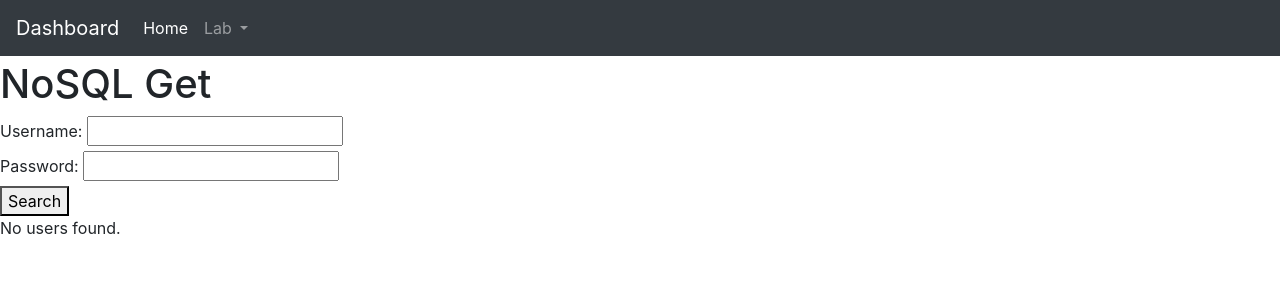
After one commit to agungadhika/Flask_Platform-Testing, a Flask app: page /nosql2 in a window 1280 px wide. The commit adds this page. Shown: the top 300 px of the page. Run offline with Flask 3, Linux system fonts and the light colour scheme; some libraries are stand-ins or nearby versions.

Commit message:
add xxe, nosqli, and docker-compose

````diff
--- a/app.py
+++ b/app.py
@@ -1,20 +1,38 @@
-from flask import Flask, render_template, request, Markup
-import sqlite3, subprocess
+import json
+import sys
+from flask import Flask, jsonify, render_template, request, Markup
+import sqlite3
+import subprocess
+from lxml import etree
+from pymongo import MongoClient
 
 app = Flask(__name__)
+
 
 def connect_db():
     conn = sqlite3.connect('database.db')
     conn.row_factory = sqlite3.Row
     return conn
+
+
+def connect_mongo():
+    client = MongoClient("mongodb://root:toor@mongo")
+    db = client['dbuser']
+    return db
+
+
 @app.template_filter('safe')
 def safe_filter(s):
     return Markup(s)
+
+
 @app.route('/')
 def index():
     return render_template('dashboard.html')
 
-#Dipercantik dan dibuatkan skenarionya
+# Dipercantik dan dibuatkan skenarionya
+
+
 @app.route('/xss1', methods=['GET', 'POST'])
 def xss_post():
     if request.method == 'POST':
@@ -22,13 +40,17 @@ def xss_post():
         return render_template('xss-post.html', name=name)
     return render_template('xss-post.html')
 
-#Dipercantik dan dibuatkan skenarionya
+# Dipercantik dan dibuatkan skenarionya
+
+
 @app.route('/xss2', methods=['GET'])
 def xss_get():
     name = request.args.get('name')
     return render_template('xss-get.html', name=name)
 
-#Next munculin SQL Error Syntax nya
+# Next munculin SQL Error Syntax nya
+
+
 @app.route('/login1', methods=['GET', 'POST'])
 def login_post():
     message = None
@@ -40,7 +62,8 @@ def login_post():
         cursor = conn.cursor()
 
         # Query yang rentan terhadap serangan SQL Injection
-        query = "SELECT * FROM users WHERE username = '{}' AND password = '{}'".format(username, password)
+        query = "SELECT * FROM users WHERE username = '{}' AND password = '{}'".format(
+            username, password)
 
         cursor.execute(query)
         user = cursor.fetchone()
@@ -52,7 +75,8 @@ def login_post():
         else:
             message = "Username atau password salah"
 
-    return render_template('sqli-post.html',message=message)
+    return render_template('sqli-post.html', message=message)
+
 
 @app.route('/login2', methods=['GET', 'POST'])
 def login_get():
@@ -66,7 +90,8 @@ def login_get():
         cursor = conn.cursor()
 
         # Query yang rentan terhadap serangan SQL Injection
-        query = "SELECT * FROM users WHERE username = '{}' AND password = '{}'".format(username, password)
+        query = "SELECT * FROM users WHERE username = '{}' AND password = '{}'".format(
+            username, password)
 
         cursor.execute(query)
         user = cursor.fetchone()
@@ -80,7 +105,9 @@ def login_get():
 
     return render_template('sqli-get.html', message=message)
 
-#Dipercantik dan dibuatkan skenarionya
+# Dipercantik dan dibuatkan skenarionya
+
+
 @app.route('/command1', methods=['GET', 'POST'])
 def execute_command_post():
     if request.method == 'POST':
@@ -95,7 +122,9 @@ def execute_command_post():
 
     return render_template('command-post.html')
 
-#Dipercantik dan dibuatkan skenarionya
+# Dipercantik dan dibuatkan skenarionya
+
+
 @app.route('/command2', methods=['GET'])
 def execute_command_get():
     command = request.args.get('command')
@@ -107,5 +136,78 @@ def execute_command_get():
 
     return render_template('command-get.html', command=command, result=result)
 
+
+@app.route('/xxe1', methods=['GET', 'POST'])
+def xxe_post():
+    if request.method == "POST":
+        xml = request.form.get('xml')
+        if xml:
+            parser = etree.XMLParser(resolve_entities=True)
+            try:
+                tree: etree._Element = etree.fromstring(xml, parser)
+                root: etree._Element = tree.getroottree()
+                data = root.findtext('data')
+                return "<root><data>%s</data></root>" % data
+            except Exception as e:
+                return "<root><data>%s</data></root>" % e
+    return render_template('xxe-post.html')
+
+
+@app.route('/xxe2', methods=['GET'])
+def xxe_get():
+    xml = request.args.get('xml')
+    if xml:
+        parser = etree.XMLParser(resolve_entities=True)
+        try:
+            tree: etree._Element = etree.fromstring(xml, parser)
+            root: etree._Element = tree.getroottree()
+            result = root.findtext('data')
+            return render_template('xxe-get.html', result=result, xml=xml)
+        except Exception as e:
+            return render_template('xxe-get.html', result=e, xml=xml)
+    return render_template('xxe-get.html', xml=xml)
+
+
+@app.route("/nosql1", methods=['POST', 'GET'])
+def nosql_post():
+    """
+    exploit:
+    ```sh
+    curl -X POST "http://localhost/nosql1" --json '{"username":{"$ne":"foo"},"password":{"$ne":"foo"}}' -vvv
+    ```
+    """
+    if request.method == "POST":
+        if any(key for key in ['username', 'password'] if key not in dict(request.json).keys()):
+            return jsonify({"message": "missing username or password"}), 400
+        con = connect_mongo()
+        # Danger: Potential NoSQL Injection vulnerability
+        users = con['user'].find(request.json)
+        serialized_users = [
+            {**user, '_id': str(user['_id'])} for user in users
+        ]
+        return jsonify(serialized_users)
+    return render_template('nosql-post.html')
+
+
+@app.route("/nosql2", methods=['GET'])
+def nosql_get():
+    """
+    exploit:
+    ```url
+    http://localhost/nosql2?query={}
+    http://localhost/nosql2?query={"username":{"$ne":"foo"}}
+    ```
+    """
+    query = request.args.get('query')
+    serialized_users = []
+    if query:
+        con = connect_mongo()
+        users = con['user'].find(json.loads(query))
+        serialized_users = [
+            {**user, '_id': str(user['_id'])} for user in users
+        ]
+    return render_template('nosql-get.html', users=serialized_users)
+
+
 if __name__ == '__main__':
     app.run(debug=True)
--- /dev/null
+++ b/requirements.txt
@@ -0,0 +1,4 @@
+pysqlite3
+flask
+lxml
+pymongo
--- a/templates/command-post.html
+++ b/templates/command-post.html
@@ -8,7 +8,7 @@
   <body>
   {% block content %}
     <h1>Command Execution</h1>
-    <form action="/command" method="post">
+    <form action="/command1" method="post">
       <label for="command">Enter a command:</label>
       <input type="text" id="command" name="command">
       <input type="submit" value="Execute">
--- a/templates/dashboard.html
+++ b/templates/dashboard.html
@@ -40,6 +40,10 @@
                         <a class="dropdown-item" href="login2">SQL Injection GET</a>
                         <a class="dropdown-item" href="command1">Command Injection POST</a>
                         <a class="dropdown-item" href="command2">Command Injection GET</a>
+                        <a class="dropdown-item" href="xxe1">XXE POST</a>
+                        <a class="dropdown-item" href="xxe2">XXE GET</a>
+                        <a class="dropdown-item" href="nosql1">NoSQLI POST</a>
+                        <a class="dropdown-item" href="nosql2">NoSQLI GET</a>
                     </div>
                 </li>
             </ul>
--- /dev/null
+++ b/templates/nosql-get.html
@@ -0,0 +1,74 @@
+<!DOCTYPE html>
+<html>
+
+<head>
+    <title>NoSQL Get</title>
+    {% extends 'dashboard.html' %}
+    {% block title %}Dashboard{% endblock %}
+</head>
+
+<body>
+    {% block content %}
+    <h1>NoSQL Get</h1>
+
+    <form id="nosqlForm">
+        <label for="username">Username:</label>
+        <input type="text" id="username" name="username">
+        <br>
+        <label for="password">Password:</label>
+        <input type="password" id="password" name="password">
+        <br>
+        <button type="button" onclick="submitForm()">Search</button>
+    </form>
+
+    <table id="userTable" style="display: none;">
+        <thead>
+            <tr>
+                <th>ID</th>
+                <th>Username</th>
+                <th>Password</th>
+            </tr>
+        </thead>
+        <tbody>
+            {% for user in users %}
+            <tr>
+                <td>{{ user['_id'] }}</td>
+                <td>{{ user['username'] }}</td>
+                <td>{{ user['password'] }}</td>
+            </tr>
+            {% endfor %}
+        </tbody>
+    </table>
+
+    <p id="noUsersText" style="display: none;">No users found.</p>
+
+    <script>
+        function submitForm() {
+            var username = document.getElementById("username").value;
+            var password = document.getElementById("password").value;
+
+            var query = {
+                "username": username,
+                "password": password
+            };
+
+            var queryString = encodeURIComponent(JSON.stringify(query));
+            var url = "/nosql2?query=" + queryString;
+            document.location.href = url;
+        }
+    </script>
+
+    {% if users %}
+    <script>
+        document.getElementById("userTable").style.display = "table";
+    </script>
+    {% else %}
+    <script>
+        document.getElementById("noUsersText").style.display = "block";
+    </script>
+    {% endif %}
+
+    {% endblock %}
+</body>
+
+</html>
````
Also changed, not shown: docker-compose.yaml (added, +18 -0 lines), mongo/init-mongo.js (added, +19 -0 lines), templates/nosql-post.html (added, +82 -0 lines), templates/xxe-get.html (added, +32 -0 lines), templates/xxe-post.html (added, +52 -0 lines), 3 other files.
